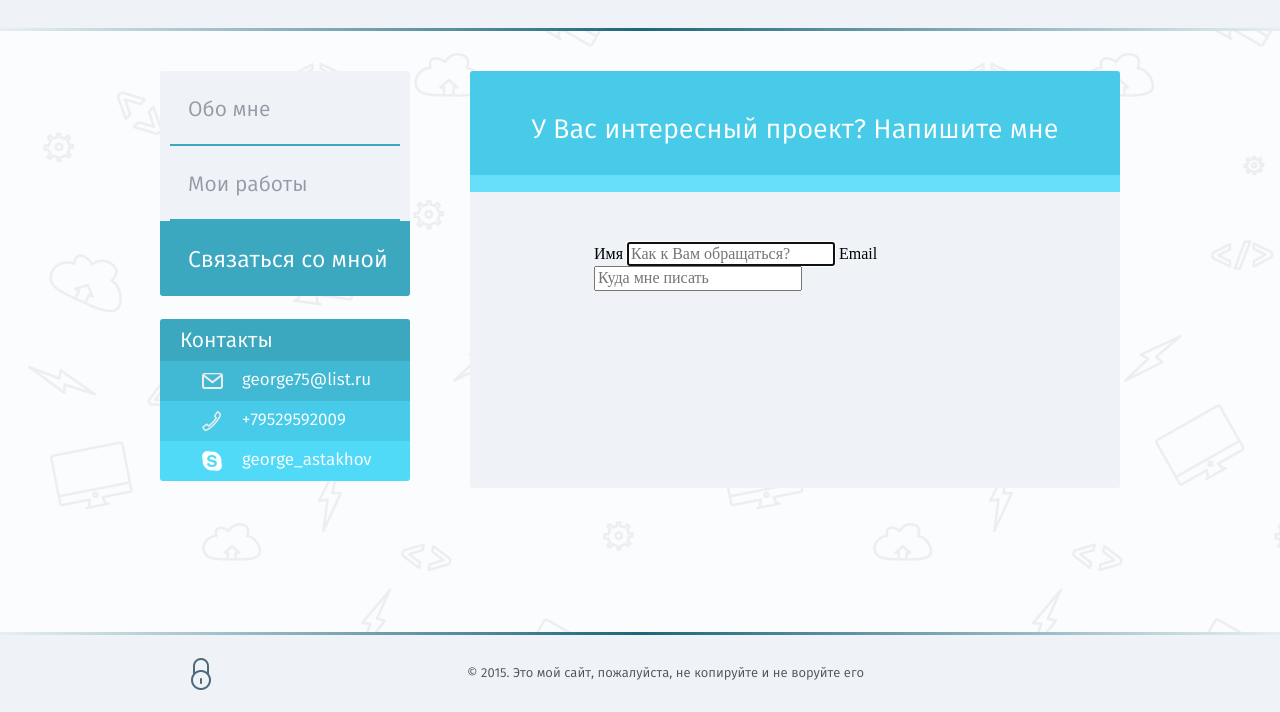
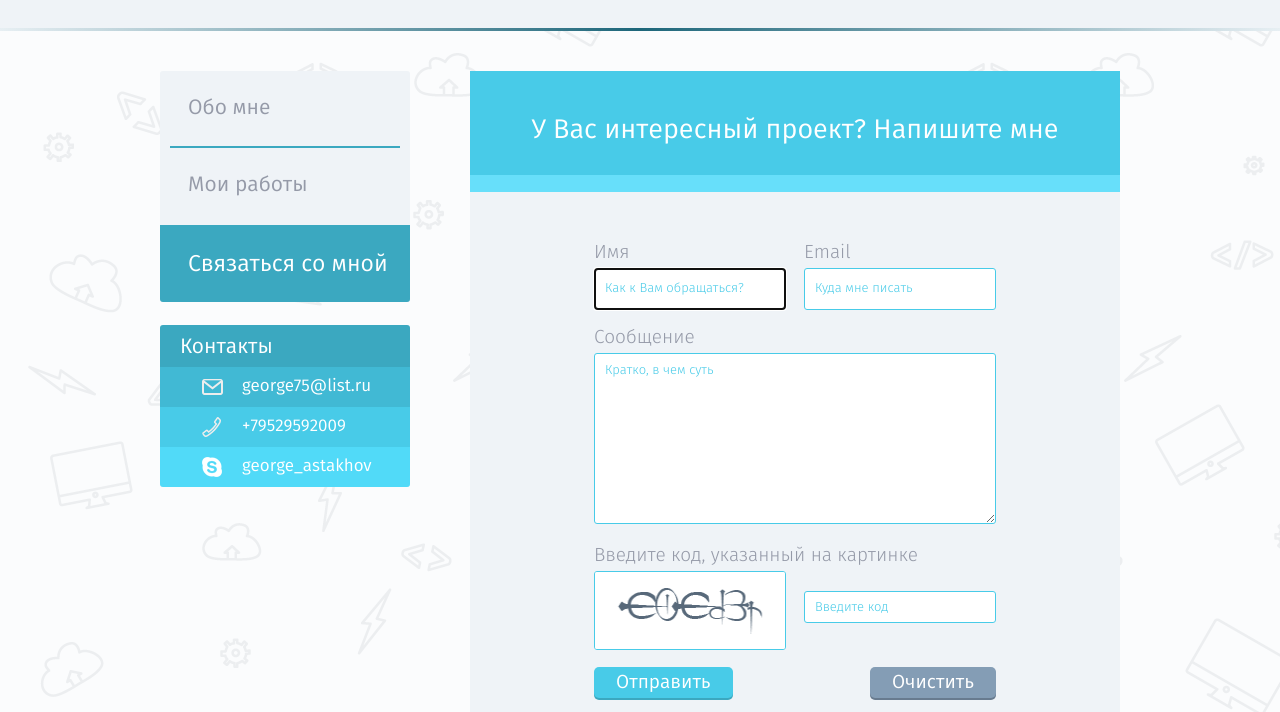
Before and after one commit to GeorgeAstakhov/Simple, a website: page app/contact.html in a window 1280 px wide. Shown: the part 88-800 px from the top of the page. Drawn offline with nearby package versions, Linux system fonts and the light colour scheme.

Commit message:
Add contact.html (feedback page)

```diff
--- a/app/contact.html
+++ b/app/contact.html
@@ -63,26 +63,51 @@
 		</header>
 		<div class="content clearfix">
 			<aside class="side_content">
+				<nav class="main_menu_wrapper clearfix">
 					<ul class="main_menu">
-					<li class="item"><a class="link" href="index.html">Обо мне</a></li>
+						<li class="item"><a class="link underline" href="index.html">Обо мне</a></li>
 						<li class="item"><a class="link" href="works.html">Мои работы</a></li>
 						<li class="item"><a class="link selected" href="contact.html">Связаться со мной</a></li>
 					</ul>
-				<ul class="feedback">
-					<li class="item"><p class="link name">Контакты</p></li>
+				</nav>
+				<div class="contacts_wrapper clearfix">
+					<p class="name">Контакты</p>
+					<ul class="contacts_menu">
 						<li class="item"><a class="link mail" href="mailto:george75@list.ru">george75@list.ru</a></li>
 						<li class="item"><a class="link phone" href="tel:+79529592009">+79529592009</a></li>
 						<li class="item"><a class="link skype" href="skype:george_astakhov?chat">george_astakhov</a></li>
 					</ul>
+				</div>
 			</aside>
 			<main class="main_content">
-				<section class="feedback">
+				<section class="feedback clearfix">
 					<h2 class="name_feedback">У Вас интересный проект? Напишите мне</h2>
 					<form action="" class="feedback_form clearfix">
-						<label class="name_label" for="name">Имя</label>
-						<input type="text" name="login" id="name" placeholder="Как к Вам обращаться?" autofocus>
-						<label class="email_label" for="email">Email</label>
-						<input type="text" name="email" id="email" placeholder="Куда мне писать">
+						<div class="form_halfelement left">
+							<label class="label name" for="name">Имя</label>
+							<input type="text" class="text_halfelement" name="login" id="name" placeholder="Как к Вам обращаться?" autofocus>
+						</div>
+						<div class="form_halfelement right">
+							<label class="label email" for="email">Email</label>
+							<input type="text"  class="text_halfelement" name="email" id="email" placeholder="Куда мне писать">
+						</div>
+						<div class="form_fullelement">
+							<label class="label message" for="message">Сообщение</label>
+							<textarea class="message_fullelement" name="message" id="message" placeholder="Кратко, в чем суть" cols="30" rows="10"></textarea>
+						</div>
+						<p class="label_captcha">Введите код, указанный на картинке</p>
+						<div class="form_halfelement left">
+							<div class="captcha_container">
+								<img src="images/captcha.png" height="79" width="192" alt="captcha" class="captcha_image">
+							</div>
+						</div>
+						<div class="form_halfelement right">
+							<input type="text"  class="text_captcha" name="captcha" id="captcha" placeholder="Введите код">
+						</div>
+						<div class="form_fullelement">
+							<input type="submit" value="Отправить" class="button submit">
+							<input type="reset" value="Очистить" class="button reset">
+						</div>
 					</form>
 				</section>
 			</main>
--- a/app/css/main.css
+++ b/app/css/main.css
@@ -109,7 +109,7 @@ body {
 	width: 250px;
 }
 
-.main_menu, .feedback {
+.main_menu, .contacts_menu {
 	margin: 0 0 23px 0;
 	padding: 0;
 	width: 100%;
@@ -122,26 +122,45 @@ body {
 	behavior: url(../bower/css3pie/PIE.htc);
 }
 
-.main_menu .item, .feedback .item {
+.contacts_menu {
+	border-radius: 0 0 3px 3px;
+	-webkit-border-radius: 0 0 3px 3px;
+	-moz-border-radius: 0 0 3px 3px;
+}
+
+.main_menu .item, .contacts_menu .item {
 	margin: 0;
 	padding: 0;
 	width: 100%;
 }
 
 .main_menu .item .link {
-	margin: 0 10px 0 10px;
-	padding: 25px 0 17px 18px;
+	margin: 0;
+	padding: 25px 10px 19px 28px;
 	border: none;
 	display: block;
-	min-height: 75px;
+	min-height: 77px;
 	text-decoration: none;
 	font-family: 'fira_sansbook';
 	font-size: 21px;
-	line-height: 30px;
+	line-height: 1.2;
 	color: #959aa8;
-	border-bottom: solid 2px #3ba8c0;
 	word-wrap: break-word;
 	box-sizing: border-box;
+	position: relative;
+}
+
+.main_menu .item .link.underline:after {
+	content: '';
+	margin: 0 10px;
+	padding: 0;
+	display: block;
+	position: absolute;
+	height: 2px;
+	left: 0;
+	bottom: 0;
+	width: 230px;
+	background-color: #3ba8c0;
 }
 
 .main_menu .item .link:hover {
@@ -163,7 +182,7 @@ body {
 	border-bottom: none;
 }
 
-.feedback .item .link {
+.contacts_menu .item .link, .contacts_wrapper .name {
 	margin: 0;
 	padding: 8px 30px 5px 82px;
 	display: block;
@@ -180,32 +199,35 @@ body {
 }
 
 
-.feedback .item .link.name {
+.contacts_wrapper .name {
+	border-radius: 3px 3px 0 0;
+	-webkit-border-radius: 3px 3px 0 0;
+	-moz-border-radius: 3px 3px 0 0;
 	background-color: #3ba8c0;
 	padding-left: 20px;
 	font-size: 21px;
 }
 
-.feedback .item .link.mail {
+.contacts_menu .item .link.mail {
 	background-color: #41b9d4;
 	background-image: url(../images/contacts_mail.png);
 }
 
-.feedback .item .link.phone {
+.contacts_menu .item .link.phone {
 	background-color: #48cbe8;
 	background-image: url(../images/contacts_phone.png);
 }
 
-.feedback .item .link.skype {
+.contacts_menu .item .link.skype {
 	background-color: #51daf8;
 	background-image: url(../images/contacts_skype.png);
 }
 
-.feedback .item .link:hover {
+.contacts_menu .item .link:hover {
 	text-decoration: underline;
 }
 
-.feedback .item .link.name:hover {
+.contacts_menu .item .link.name:hover {
 	text-decoration: none;
 }
 
@@ -604,8 +626,128 @@ body {
 }
 
 .feedback_form {
-	margin: 0 auto 197px;
+	margin: 0 auto 180px;
 	padding: 0;
 	display: block;
 	width: 402px;
 }
+
+.form_halfelement {
+	margin: 0 0 17px 0;
+	padding: 0;
+	display: block;
+	width: 192px;
+}
+
+.form_halfelement.left {
+	float: left;
+}
+
+.form_halfelement.right {
+	float: right;
+}
+
+.form_halfelement .label, .form_fullelement .label, .label_captcha {
+	margin: 0 0 3px 0;
+	color: #959aa8;
+	font-size: 19px;
+	line-height: 1.2;
+	font-family: 'fira_sanslight';
+	float: left;
+}
+
+.text_halfelement, .text_captcha {
+	margin: 0;
+	padding: 0 10px;
+	border: solid 1px #48cbe8;
+	border-radius: 3px;
+	-webkit-border-radius: 3px;
+	-moz-border-radius: 3px;
+	-khtml-border-radius: 3px;
+	width: 170px;
+	height: 40px;
+	color: #0066cc;
+	font-size: 13px;
+	font-family: 'fira_sanslight';
+}
+
+.text_captcha {
+	margin-top: 20px;
+	height: 30px;
+}
+
+.form_fullelement {
+	margin: 0 0 17px 0;
+	padding: 0;
+	display: block;
+	width: 100%;
+	float: left;
+}
+
+.message_fullelement {
+	margin: 0;
+	padding: 10px;
+	width: 380px;
+	border: solid 1px #48cbe8;
+	border-radius: 3px;
+	-webkit-border-radius: 3px;
+	-moz-border-radius: 3px;
+	-khtml-border-radius: 3px;
+	color: #0066cc;
+	font-size: 13px;
+	font-family: 'fira_sanslight';
+}
+
+.label_captcha {
+	width: 100%;
+}
+
+.captcha_container {
+	margin: 0;
+	padding: 0;
+	display: block;
+	width: 190px;
+	height: 77px;
+	border: solid 1px #48cbe8;
+	border-radius: 3px;
+	-webkit-border-radius: 3px;
+	-moz-border-radius: 3px;
+	-khtml-border-radius: 3px;
+	overflow: hidden;
+}
+
+.captcha_image {
+	width: 100%;
+}
+
+.button {
+	margin: 0;
+	padding: 5px 22px 3px;
+	border: none;
+	min-height: 31px;
+	border-radius: 5px;
+	-webkit-border-radius: 5px;
+	-moz-border-radius: 5px;
+	-khtml-border-radius: 5px;
+	color: #fff;
+	font-family: 'fira_sansbook';
+	font-size: 19px;
+	line-height: 1.2px;
+}
+
+.button.submit {
+	float:left;
+	background-color: #48cbe8;
+	box-shadow: 0 2px 0 0 #3ba8c0;
+}
+
+.button.reset {
+	float:right;
+	background-color: #849db5;
+	box-shadow: 0 2px 0 0 #687b8f;
+}
+
+::-webkit-input-placeholder{color:#48cbe8;}
+::-moz-placeholder          {color:#48cbe8;}/* Firefox 19+ */
+:-moz-placeholder           {color:#48cbe8;}/* Firefox 18- */
+:-ms-input-placeholder      {color:#48cbe8;}
```
Also changed, not shown: app/index.html (+7 -3 lines), app/works.html (+6 -2 lines), app/images/captcha.png (added). Lines whose indentation alone changed are shown as unchanged.
